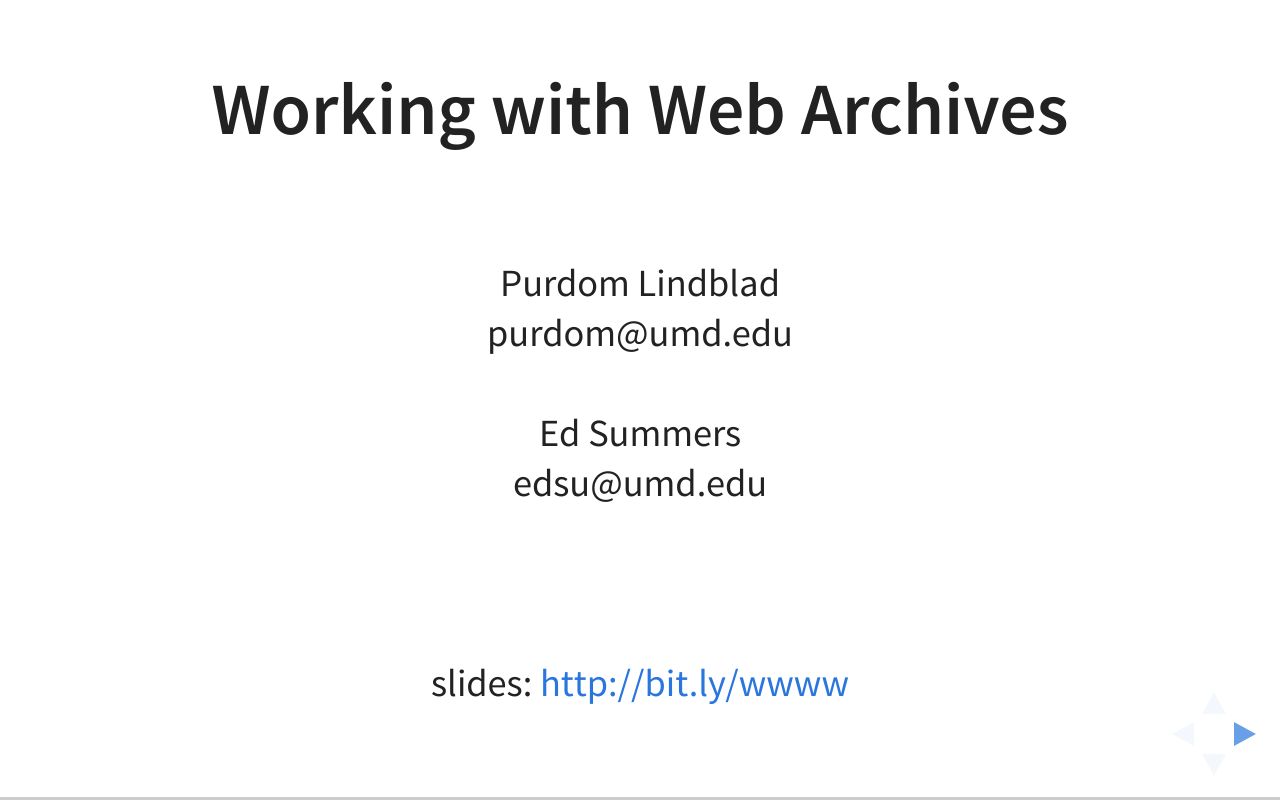
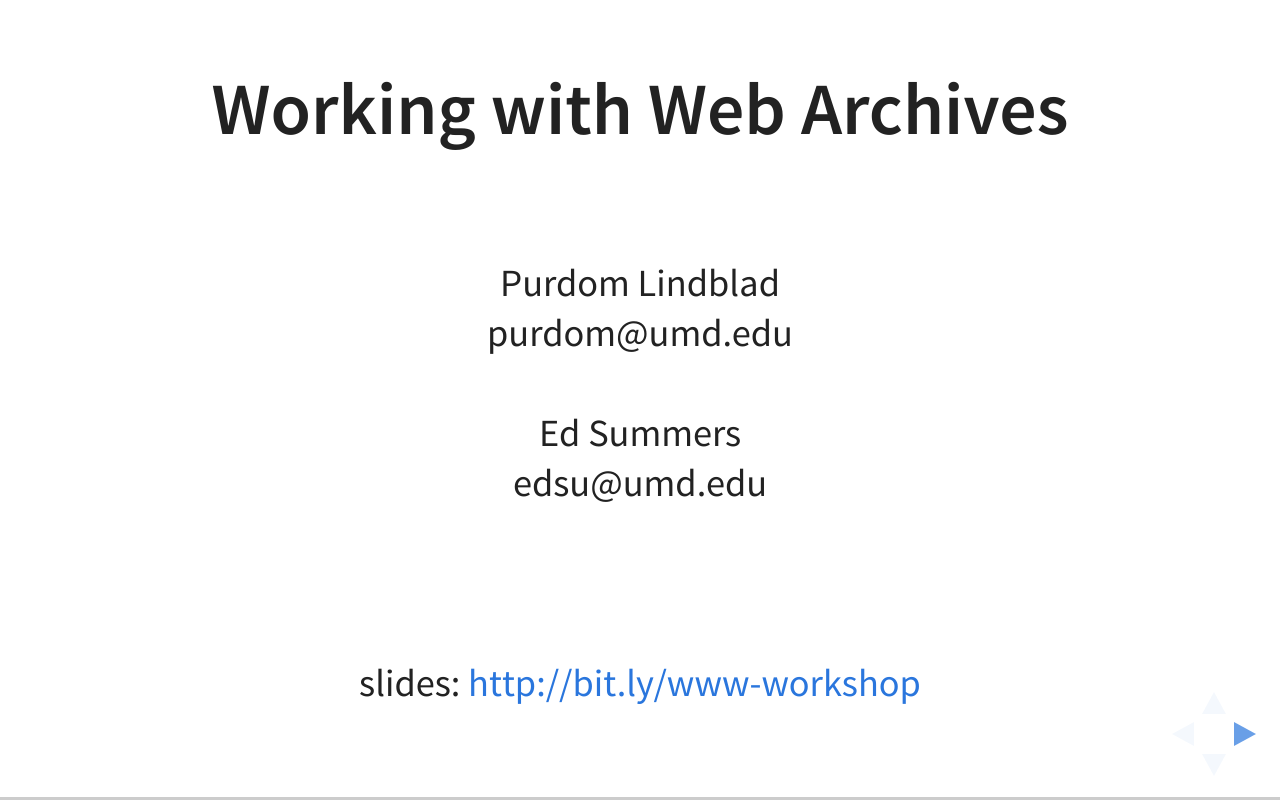
Before and after one commit to umd-mith/wwww, a plain HTML site: page index.html in a window 1280 px wide. Drawn offline with Linux system fonts and the light colour scheme.

Commit message:
updated shortlink

```diff
--- a/index.html
+++ b/index.html
@@ -33,7 +33,7 @@
             <br>
             <br>
             <br>
-            slides: <a href="http://bit.ly/wwww">http://bit.ly/wwww</a>
+            slides: <a href="http://bit.ly/www-workshop">http://bit.ly/www-workshop</a>
           </p>
           <aside class="notes">
             <ul>
```
